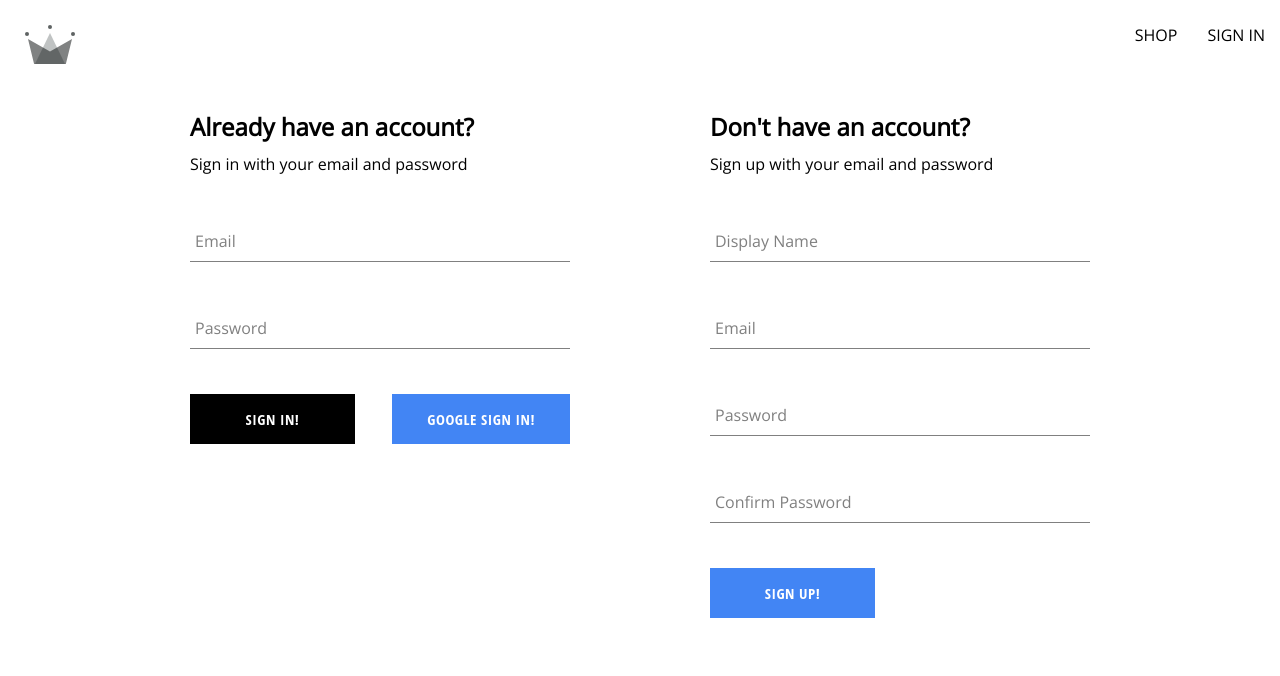
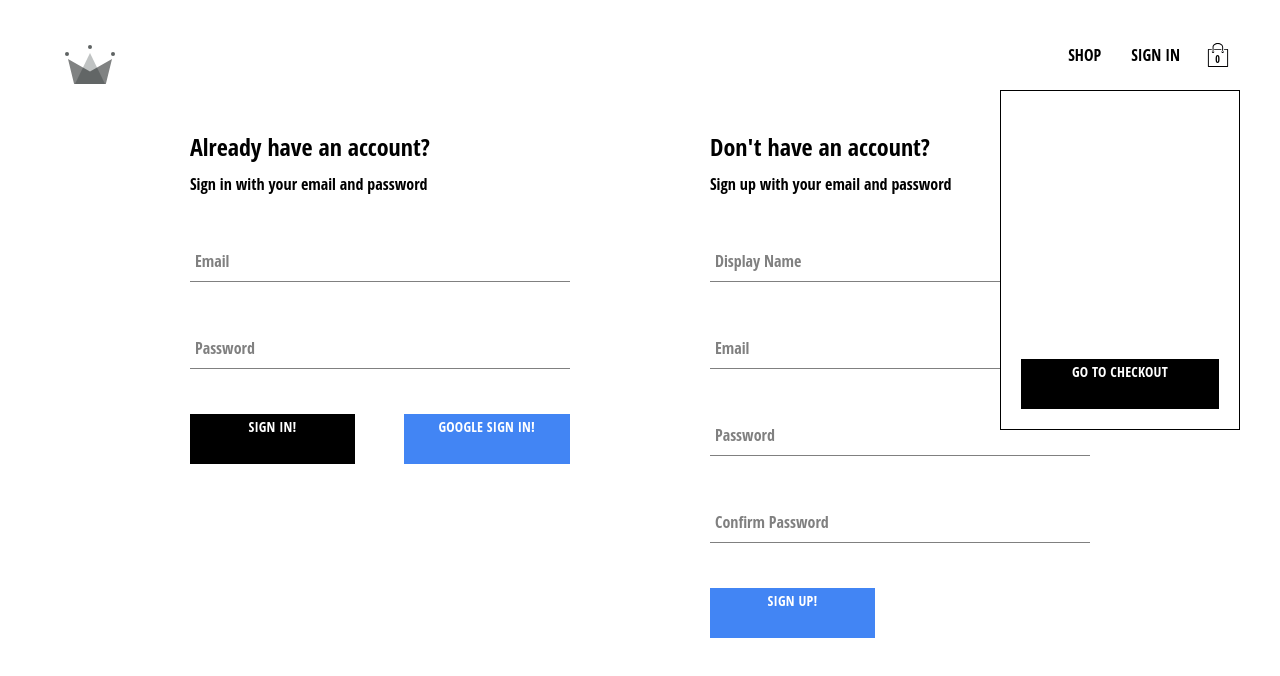
Before and after one commit to MonMaramba/crown2022-redux, a React (Create React App) app: page /auth in a window 1280 px wide. Shown: the top 676 px of the page. Built offline with nearby package versions, Linux system fonts and the light colour scheme; no server answers.

Commit message:
shopping-bag icon plus cart-dropdown menu created and displaying

```diff
--- a/src/components/button/button.styles.scss
+++ b/src/components/button/button.styles.scss
@@ -2,14 +2,14 @@
     min-width: 165px;
     width: auto;
     height: 50px;
-    letter-spacing: 0.5px;
-    line-height: 50px;
+    letter-spacing: 0.2px;
+    line-height: 25px;
     padding: 0 35px 0 35px;
-    font-size: 15px;
+    font-size: 14px;
     background-color: black;
     color: white;
     text-transform: uppercase;
-    font-family: 'Open Sans Condensed';
+    font-family: 'Open Sans Condensed', sans-serif;
     font-weight: bolder;
     border: none;
     cursor: pointer;
--- /dev/null
+++ b/src/components/cart-dropdown/cart-dropdown.component.jsx
@@ -0,0 +1,13 @@
+import Button from '../button/button.component';
+import './cart-dropdown.styles.scss';
+
+const CartDropdown = () => {
+  return (
+    <div className='cart-dropdown-container'>
+      <div className='cart-items' />
+      <Button>GO TO CHECKOUT</Button>
+    </div>
+  );
+};
+
+export default CartDropdown;
--- /dev/null
+++ b/src/components/cart-dropdown/cart-dropdown.styles.scss
@@ -0,0 +1,29 @@
+.cart-dropdown-container {
+    position: absolute;
+    width: 240px;
+    height: 340px;
+    display: flex;
+    flex-direction: column;
+    padding: 20px;
+    border: 1px solid black;
+    background-color: white;
+    top: 90px;
+    right: 40px;
+    z-index: 5;
+
+    .empty-message {
+        font-size: 18px;
+        margin: 50px auto;
+    }
+
+    .cart-items {
+        height: 240px;
+        display: flex;
+        flex-direction: column;
+        overflow: scroll;
+    }
+
+    button {
+        margin-top: auto;
+    }
+}
--- /dev/null
+++ b/src/components/cart-icon/cart-icon.component.jsx
@@ -0,0 +1,14 @@
+import { ReactComponent as ShoppingBagIcon } from '../../assets/shopping-bag.svg';
+
+import './cart-icon.styles.scss';
+
+const CartIcon = () => {
+  return (
+    <div className='cart-icon-container'>
+      <ShoppingBagIcon className='shopping-icon' />
+      <span className='item-count'>0</span>
+    </div>
+  );
+};
+
+export default CartIcon;
--- /dev/null
+++ b/src/components/cart-icon/cart-icon.styles.scss
@@ -0,0 +1,21 @@
+.cart-icon-container {
+    width: 45px;
+    height: 45px;
+    position: relative;
+    display: flex;
+    align-items: center;
+    justify-content: center;
+    cursor: pointer;
+
+    .shopping-icon {
+        width: 24px;
+        height: 24px;
+    }
+
+    .item-count {
+        position: absolute;
+        font-size: 10px;
+        font-weight: bold;
+        bottom: 12px;
+    }
+}
--- a/src/index.scss
+++ b/src/index.scss
@@ -4,7 +4,8 @@
 
 body {
   margin: 0;
-  font-family: 'Open Sans',
+  padding: 20px 40px;
+  font-family: 'Open Sans Condensed',
     sans-serif;
   -webkit-font-smoothing: antialiased;
   -moz-osx-font-smoothing: grayscale;
--- a/src/routes/navigation/navigation.component.jsx
+++ b/src/routes/navigation/navigation.component.jsx
@@ -1,5 +1,8 @@
 import { Fragment, useContext } from 'react';
 import { Outlet, Link } from 'react-router-dom';
+
+import CartIcon from '../../components/cart-icon/cart-icon.component';
+import CartDropdown from '../../components/cart-dropdown/cart-dropdown.component';
 
 import { UserContext } from '../../contexts/user.context';
 import { signOutUser } from '../../utils/firebase.utils';
@@ -35,7 +38,9 @@ const Navigation = () => {
               SIGN IN
             </Link>
           )}
+          <CartIcon />
         </div>
+        <CartDropdown />
       </div>
 
       <Outlet />
```
Also changed, not shown: src/assets/shopping-bag.svg (added).
